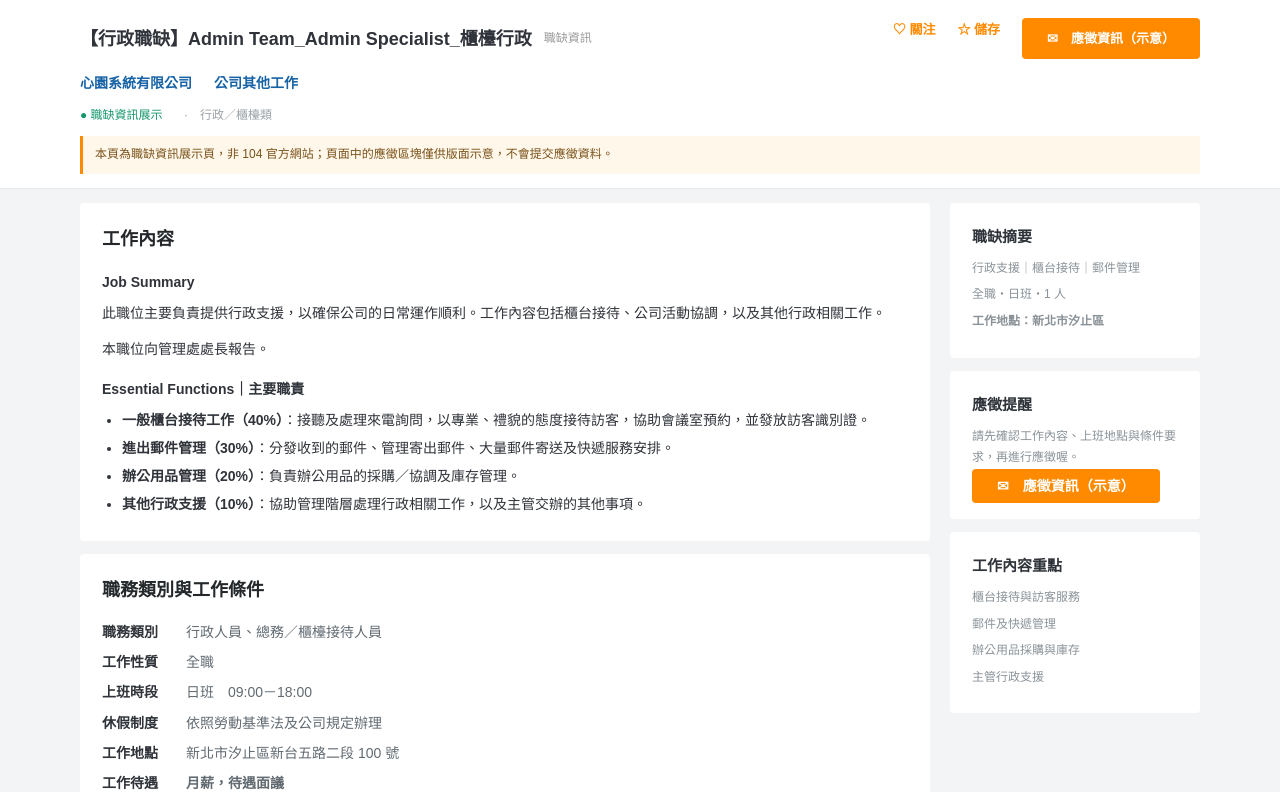
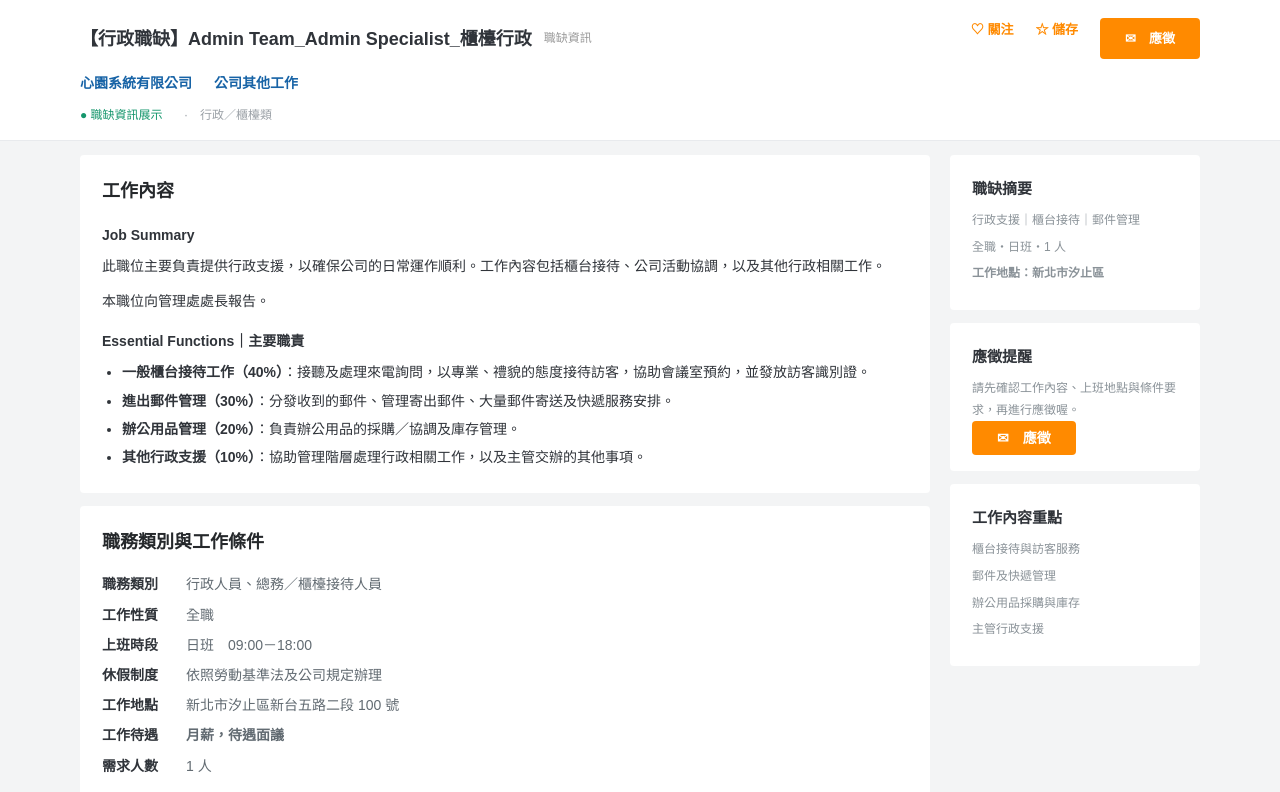
Before and after one commit to ppp930520-ops/104-admin-job-page, a plain HTML site: page index.html in a window 1280 px wide. Shown: the part 42-834 px from the top of the page. Drawn offline with Linux system fonts and the light colour scheme.

Commit message:
Remove explanatory mockup wording from job page

```diff
--- a/index.html
+++ b/index.html
@@ -70,11 +70,10 @@ li{padding-left:0;margin:3px 0}
   <div class="jobtitle">
    <span>【行政職缺】Admin Team_Admin Specialist_櫃檯行政</span>
    <small>職缺資訊</small>
-   <div class="job-actions"><span>♡ 關注</span><span>☆ 儲存</span><span class="apply" aria-label="應徵區塊示意">✉　應徵資訊（示意）</span></div>
+   <div class="job-actions"><span>♡ 關注</span><span>☆ 儲存</span><span class="apply">✉　應徵</span></div>
   </div>
   <div class="subnav"><span>心園系統有限公司</span><span>公司其他工作</span></div>
   <div class="meta">● 職缺資訊展示 <span>·　行政／櫃檯類</span></div>
-  <p style="margin:10px 0 0;padding:8px 12px;background:#fff7e9;border-left:3px solid #ff8a00;color:#79521b;font-size:12px;">本頁為職缺資訊展示頁，非 104 官方網站；頁面中的應徵區塊僅供版面示意，不會提交應徵資料。</p>
  </div>
 </section>
 
@@ -154,7 +153,7 @@ li{padding-left:0;margin:3px 0}
    <div class="sidecard">
     <h3>應徵提醒</h3>
     <p>請先確認工作內容、上班地點與條件要求，再進行應徵喔。</p>
-    <span class="apply" aria-label="應徵區塊示意">✉　應徵資訊（示意）</span>
+    <span class="apply">✉　應徵</span>
    </div>
    <div class="sidecard">
     <h3>工作內容重點</h3>
```
